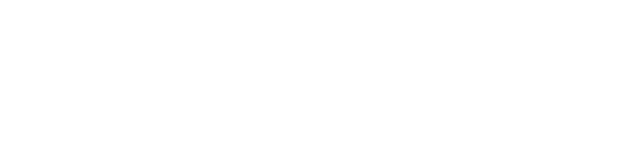
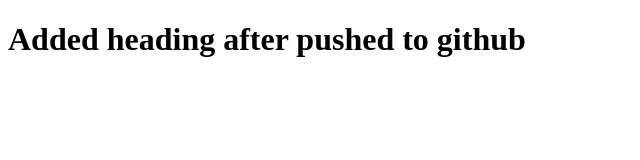
Before and after one commit to igor-edu/youtube-netninja-git-tutorial, a plain HTML site: page index.html in a window 1280 px wide. Shown: the whole page, without its empty margins (0-640 px from the left). Drawn offline with Linux system fonts and the light colour scheme.

Commit message:
added h1

```diff
--- a/index.html
+++ b/index.html
@@ -6,5 +6,7 @@
     <meta name="viewport" content="width=device-width, initial-scale=1.0" />
     <title>Git tutorial changed</title>
   </head>
-  <body></body>
+  <body>
+    <h1>Added heading after pushed to github</h1>
+  </body>
 </html>
```
